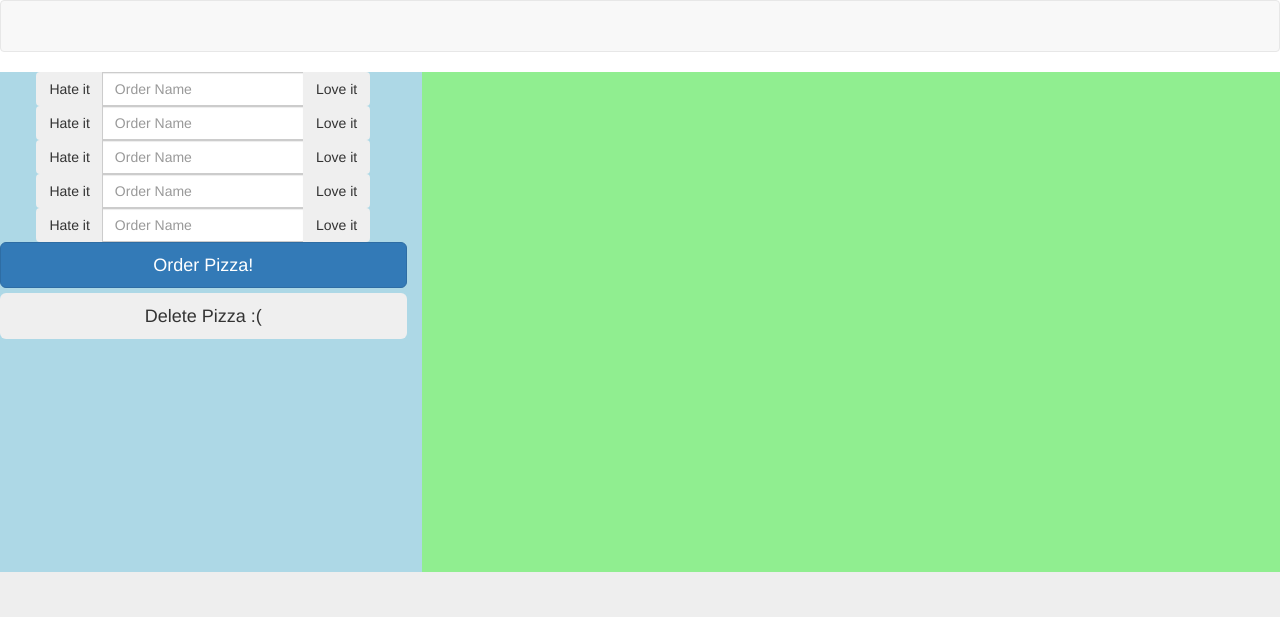
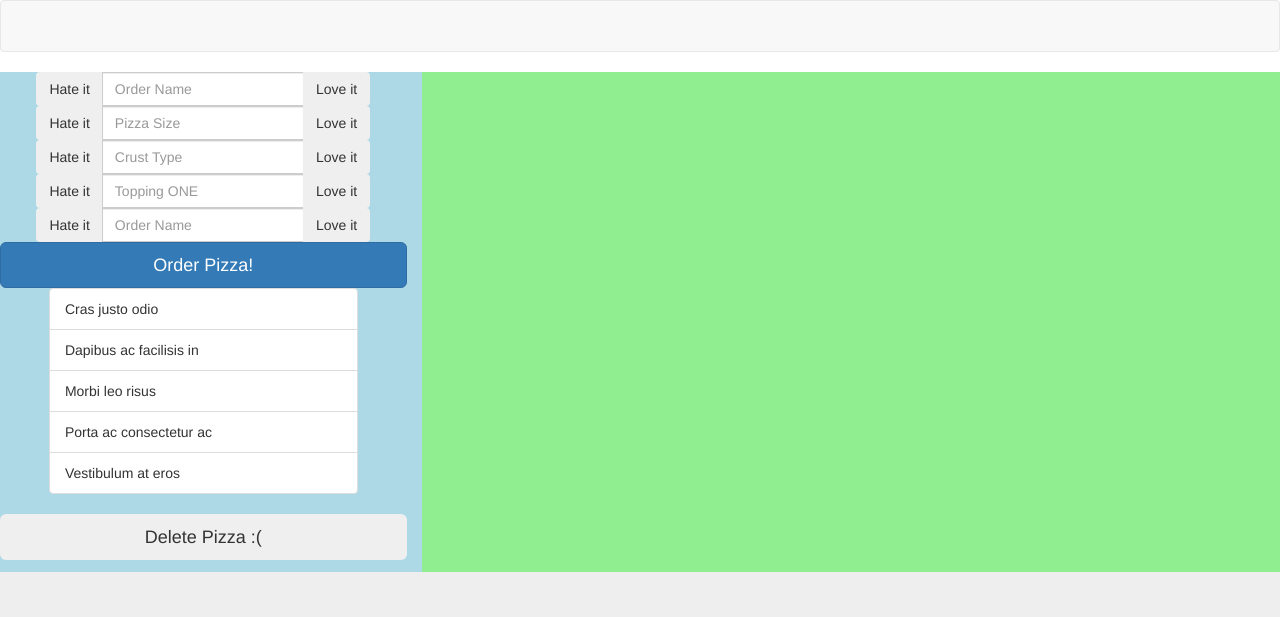
Before and after one commit to winstonwaters/IronPizza, a website: page index.html in a window 1280 px wide. Shown: the top 617 px of the page. Drawn offline with nearby package versions, Linux system fonts and the light colour scheme.

Commit message:
some styling buttons and list stuff

```diff
--- a/index.html
+++ b/index.html
@@ -36,6 +36,7 @@
                     </div>
                 </div>
             </div>
+
             <div class="row">
 
                 <div class="col-lg-offset-1 col-lg-10">
@@ -43,39 +44,42 @@
                         <span class="input-group-btn">
                             <button class="btn btn-secondary" type="button">Hate it</button>
                           </span>
-                        <input type="text" class="form-control" placeholder="Order Name">
+                        <input type="text" class="form-control" placeholder="Pizza Size">
                         <span class="input-group-btn">
                             <button class="btn btn-secondary" type="button">Love it</button>
                           </span>
                     </div>
                 </div>
-            </div>  <div class="row">
+            </div>
+            <div class="row">
 
                 <div class="col-lg-offset-1 col-lg-10">
                     <div class="input-group">
                         <span class="input-group-btn">
                               <button class="btn btn-secondary" type="button">Hate it</button>
                             </span>
-                          <input type="text" class="form-control" placeholder="Order Name">
+                        <input type="text" class="form-control" placeholder="Crust Type">
                         <span class="input-group-btn">
                               <button class="btn btn-secondary" type="button">Love it</button>
                             </span>
                     </div>
                 </div>
-              </div>  <div class="row">
+            </div>
+            <div class="row">
 
                 <div class="col-lg-offset-1 col-lg-10">
                     <div class="input-group">
                         <span class="input-group-btn">
                                 <button class="btn btn-secondary" type="button">Hate it</button>
                               </span>
-                            <input type="text" class="form-control" placeholder="Order Name">
+                        <input type="text" class="form-control" placeholder="Topping ONE">
                         <span class="input-group-btn">
                                 <button class="btn btn-secondary" type="button">Love it</button>
                               </span>
                     </div>
                 </div>
-                </div>  <div class="row">
+            </div>
+            <div class="row">
 
                 <div class="col-lg-offset-1 col-lg-10">
                     <div class="input-group">
@@ -91,6 +95,17 @@
             </div>
             <!-- order and delete buttons -->
             <button type="button" class="btn btn-primary btn-lg btn-block">Order Pizza!</button>
+            <div class="col-lg-offset-1 col-lg-10">
+                <ul class="list-group">
+                    <li class="list-group-item">Cras justo odio</li>
+                    <li class="list-group-item">Dapibus ac facilisis in</li>
+                    <li class="list-group-item">Morbi leo risus</li>
+                    <li class="list-group-item">Porta ac consectetur ac</li>
+                    <li class="list-group-item">Vestibulum at eros</li>
+                </ul>
+            </div>
+
+
             <button type="button" class="btn btn-secondary btn-lg btn-block">Delete Pizza :(</button>
         </div>
 
```
Lines whose indentation alone changed are shown as unchanged.
